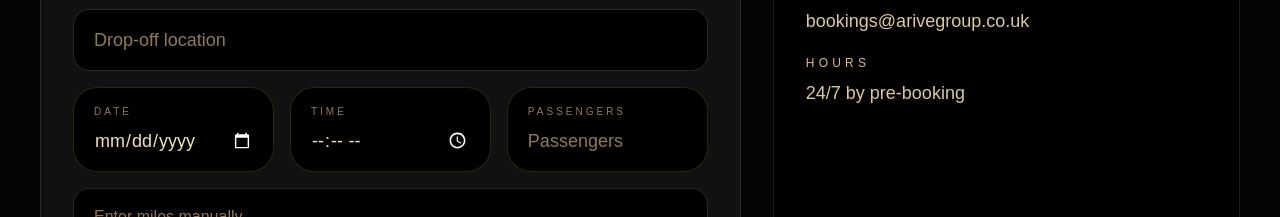
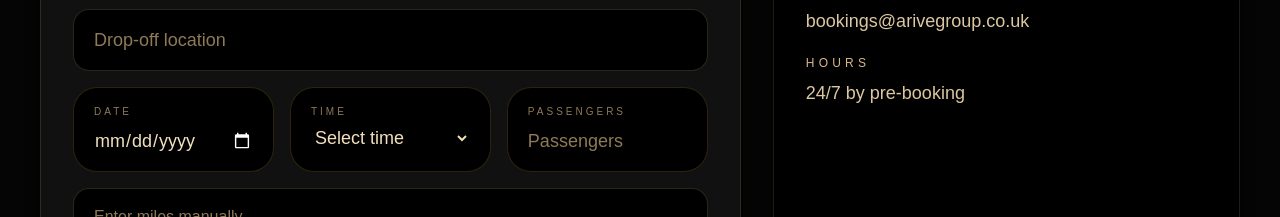
Before and after one commit to adnanahmed1988-sketch/arive-taxi, a Next.js app: page / in a window 1280 px wide. Shown: the part 2000-2217 px from the top of the page. Built offline with nearby package versions, Linux system fonts and the light colour scheme.

Commit message:
restore styled date and time fields

```diff
--- a/app/page.tsx
+++ b/app/page.tsx
@@ -576,12 +576,26 @@ const emailBody = encodeURIComponent(
   <label className="mb-2 block text-[10px] uppercase tracking-[0.3em] text-[#8f7a56]">
     Time
   </label>
-    <input
-      type="time"
-      className="w-full bg-transparent text-lg text-[#F2DFBC] outline-none [color-scheme:dark]"
+
+  <select
+    className="w-full bg-transparent text-lg text-[#F2DFBC] outline-none"
     value={bookingData.time}
     onChange={(e) => handleChange("time", e.target.value)}
-    />
+  >
+    <option value="">Select time</option>
+
+    {Array.from({ length: 24 }).flatMap((_, hour) =>
+      ["00", "15", "30", "45"].map((minute) => {
+        const h = hour.toString().padStart(2, "0");
+        const value = `${h}:${minute}`;
+        return (
+          <option key={value} value={value}>
+            {value}
+          </option>
+        );
+      })
+    )}
+  </select>
 </div>
 
   <div className="rounded-[1.5rem] border border-[#D4AF37]/20 bg-black px-5 py-4">
```
Lines whose indentation alone changed are shown as unchanged.
